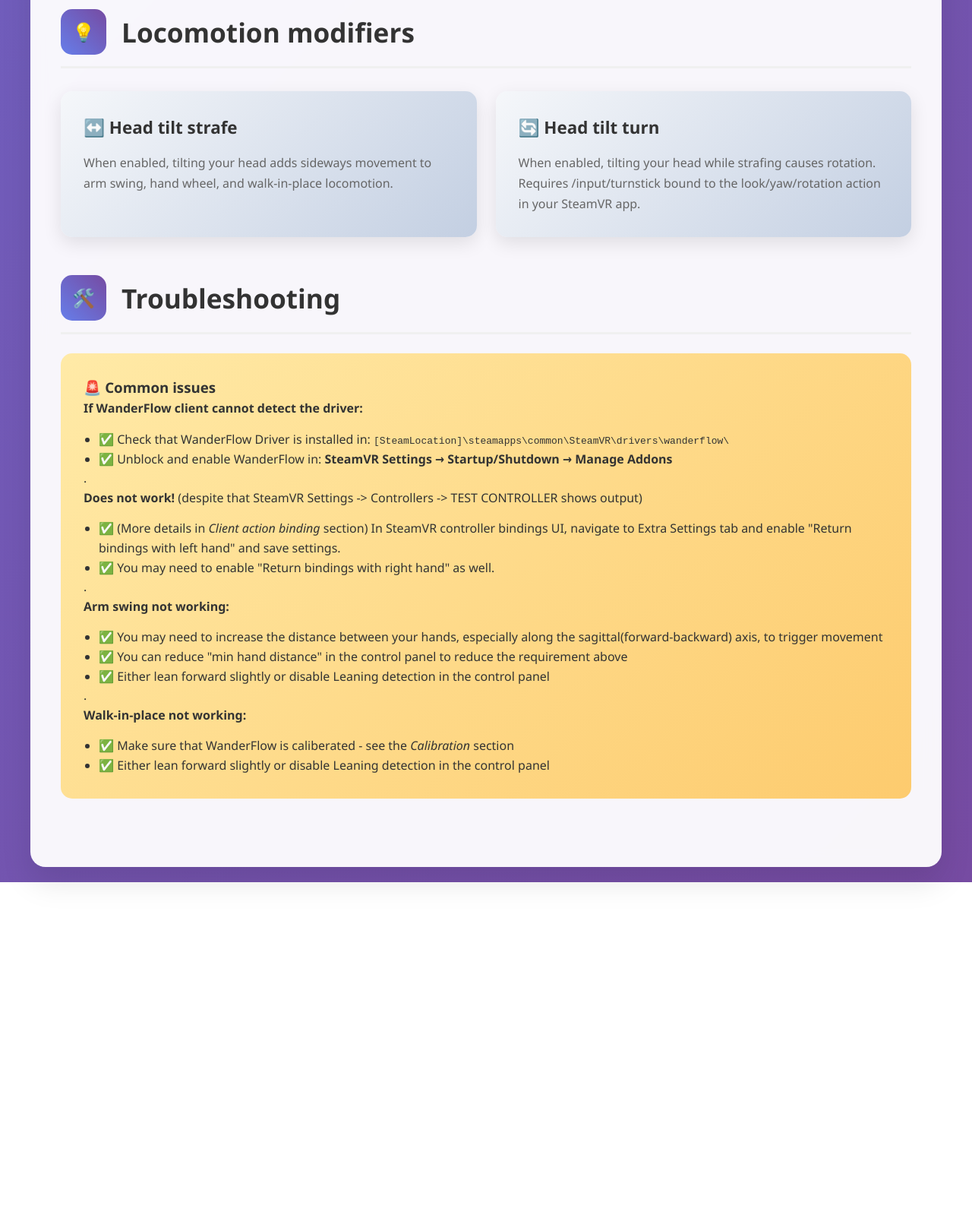
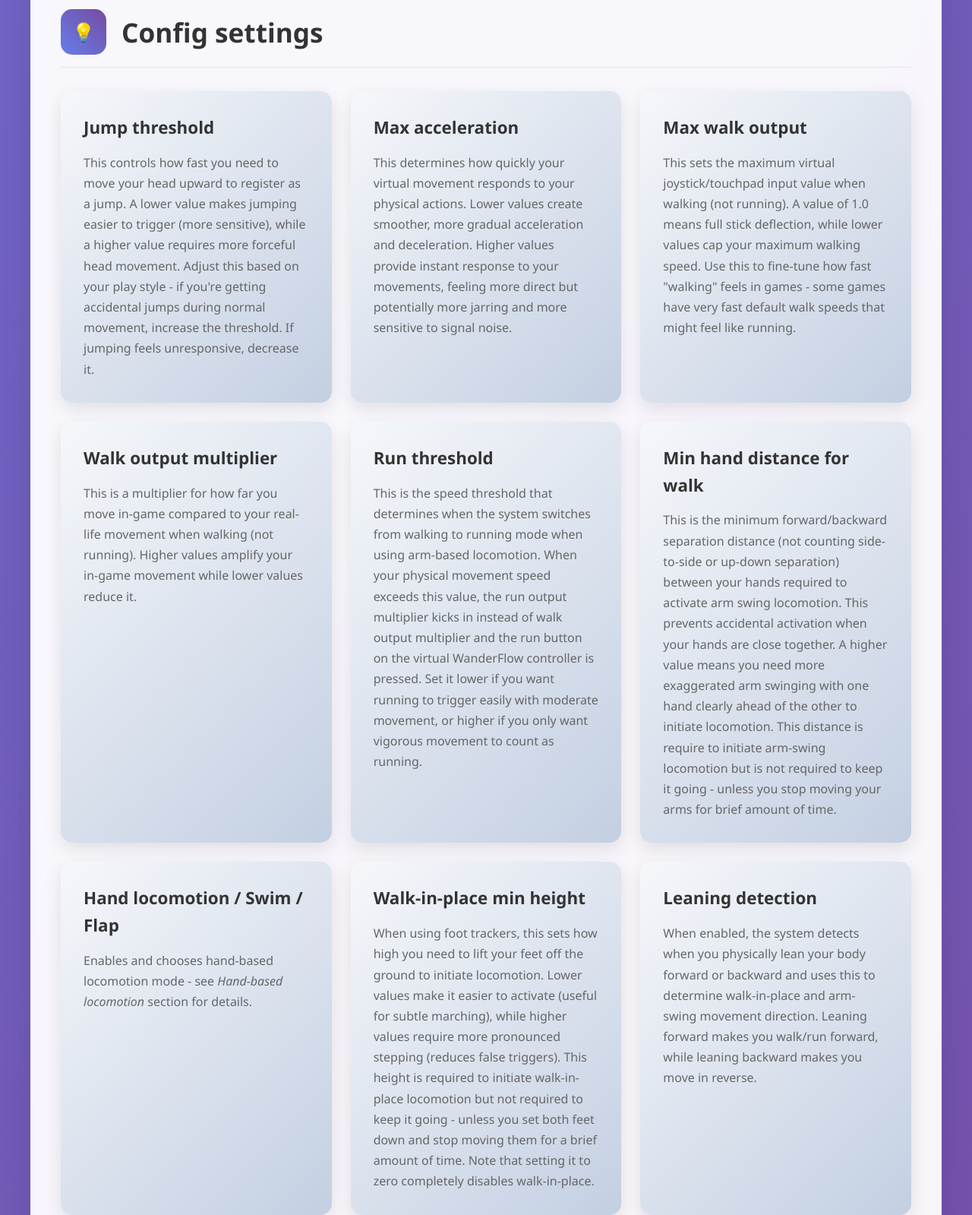
Before and after one commit to phjong/WanderFlow, a plain HTML site: page index.html in a window 1280 px wide. Shown: the part 4500-6099 px from the top of the page at 76% size. Before the commit the page ends 5661 px from the top, so only its background shows below. Drawn offline with Linux system fonts and the light colour scheme.

Commit message:
Add config explanation

```diff
--- a/index.html
+++ b/index.html
@@ -512,16 +512,55 @@
             <div class="section">
                 <div class="section-header">
                     <div class="section-icon">💡</div>
-                    <h2>Locomotion modifiers</h2>
+                    <h2>Config settings</h2>
                 </div>
                 <div class="feature-grid">
                     <div class="feature-card">
-                        <h3>↔️ Head tilt strafe</h3>
+                        <h3>Jump threshold</h3>
+                        <p>This controls how fast you need to move your head upward to register as a jump. A lower value makes jumping easier to trigger (more sensitive), while a higher value requires more forceful head movement. Adjust this based on your play style - if you're getting accidental jumps during normal movement, increase the threshold. If jumping feels unresponsive, decrease it.</p>
+                    </div>
+                    <div class="feature-card">
+                        <h3>Max acceleration</h3>
+                        <p>This determines how quickly your virtual movement responds to your physical actions. Lower values create smoother, more gradual acceleration and deceleration. Higher values provide instant response to your movements, feeling more direct but potentially more jarring and more sensitive to signal noise.</p>
+                    </div>
+                    <div class="feature-card">
+                        <h3>Max walk output</h3>
+                        <p>This sets the maximum virtual joystick/touchpad input value when walking (not running). A value of 1.0 means full stick deflection, while lower values cap your maximum walking speed. Use this to fine-tune how fast "walking" feels in games - some games have very fast default walk speeds that might feel like running.</p>
+                    </div>
+                    <div class="feature-card">
+                        <h3>Walk output multiplier</h3>
+                        <p>This is a multiplier for how far you move in-game compared to your real-life movement when walking (not running). Higher values amplify your in-game movement while lower values reduce it.</p>
+                    </div>
+                    <div class="feature-card">
+                        <h3>Run threshold</h3>
+                        <p>This is the speed threshold that determines when the system switches from walking to running mode when using arm-based locomotion. When your physical movement speed exceeds this value, the run output multiplier kicks in instead of walk output multiplier and the run button on the virtual WanderFlow controller is pressed. Set it lower if you want running to trigger easily with moderate movement, or higher if you only want vigorous movement to count as running.</p>
+                    </div>
+                    <div class="feature-card">
+                        <h3>Min hand distance for walk</h3>
+                        <p>This is the minimum forward/backward separation distance (not counting side-to-side or up-down separation) between your hands required to activate arm swing locomotion. This prevents accidental activation when your hands are close together. A higher value means you need more exaggerated arm swinging with one hand clearly ahead of the other to initiate locomotion. This distance is require to initiate arm-swing locomotion but is not required to keep it going - unless you stop moving your arms for brief amount of time. </p>
+                    </div>
+                    <div class="feature-card">
+                        <h3>Hand locomotion / Swim / Flap</h3>
+                        <p>Enables and chooses hand-based locomotion mode - see <em>Hand-based locomotion</em> section for details.</p>
+                    </div>
+                    <div class="feature-card">
+                        <h3>Walk-in-place min height</h3>
+                        <p>When using foot trackers, this sets how high you need to lift your feet off the ground to initiate locomotion. Lower values make it easier to activate (useful for subtle marching), while higher values require more pronounced stepping (reduces false triggers). This height is required to initiate walk-in-place locomotion but not required to keep it going - unless you set both feet down and stop moving them for a brief amount of time.  Note that setting it to zero completely disables walk-in-place.</p>
+                    </div>
+                    <div class="feature-card">
+                        <h3>Leaning detection</h3>
+                        <p>When enabled, the system detects when you physically lean your body forward or backward and uses this to determine walk-in-place and arm-swing movement direction. Leaning forward makes you walk/run forward, while leaning backward makes you move in reverse.</p>
+                    </div>
+                    <div class="feature-card">
+                        <h3>Roller skate</h3>
+                        <p>Enables roller skate locomotion - see <em>Foot-based locomotion</em> section for details.</p>
+                    </div>
+                    <div class="feature-card">
+                        <h3>Head tilt strafe</h3>
                         <p>When enabled, tilting your head adds sideways movement to arm swing, hand wheel, and walk-in-place locomotion.</p>
                     </div>
-
                     <div class="feature-card">
-                        <h3>🔄 Head tilt turn</h3>
+                        <h3>Head tilt turn</h3>
                         <p>When enabled, tilting your head while strafing causes rotation. Requires /input/turnstick bound to the look/yaw/rotation action in your SteamVR app.</p>
                     </div>
                 </div>
```
